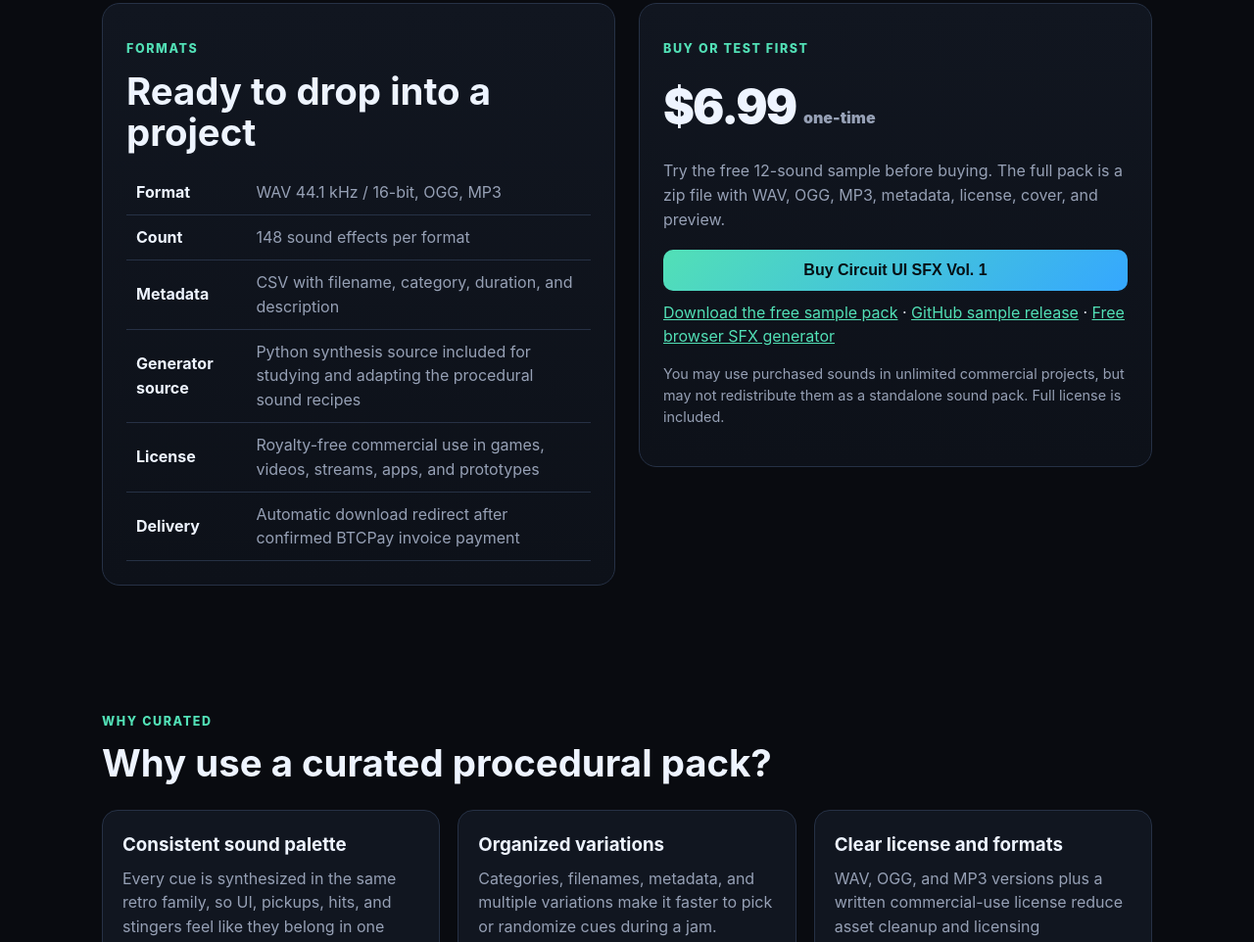
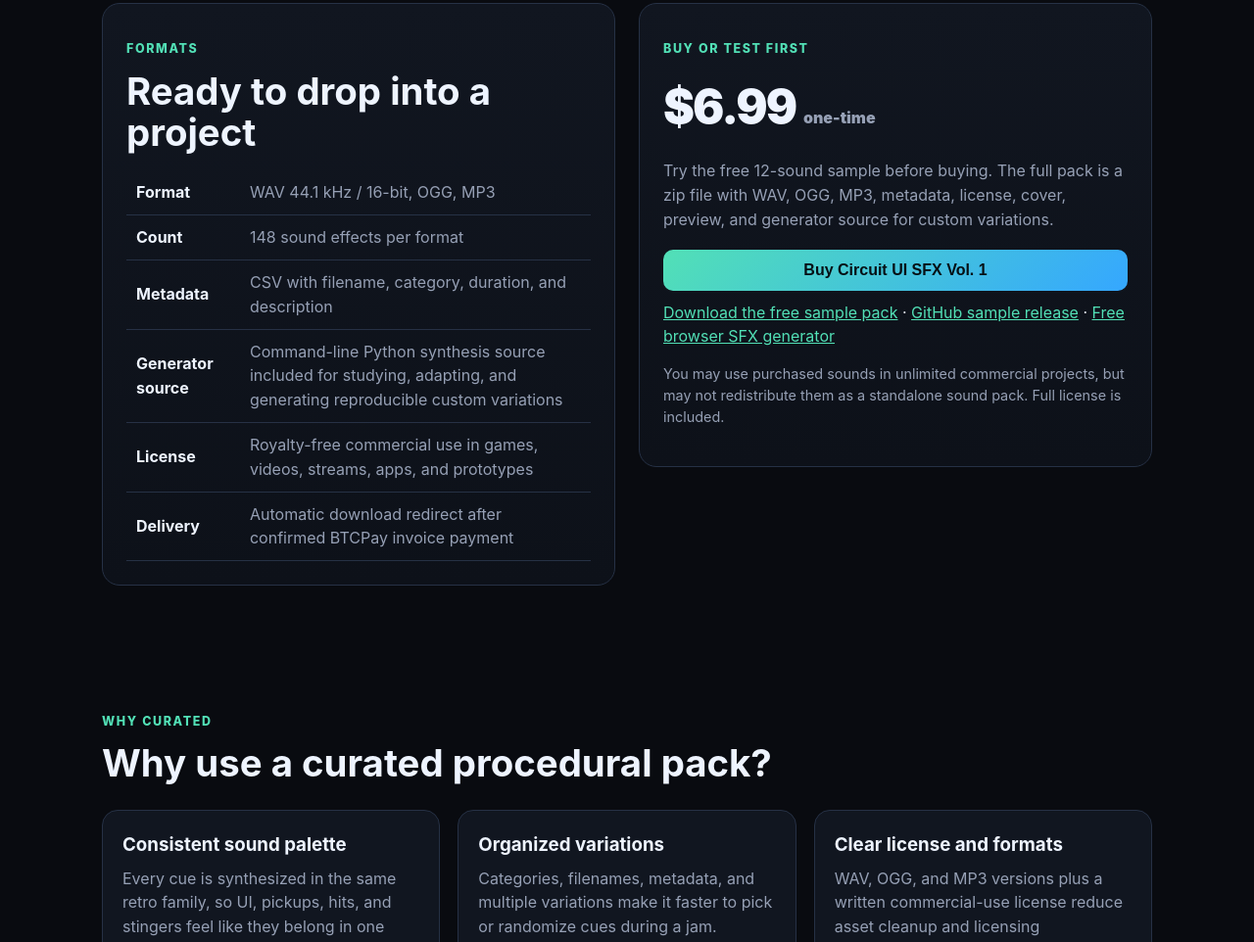
Before and after one commit to SecondWindMC/SecondWindMC.github.io, a plain HTML site: page circuit-ui-sfx.html in a window 1280 px wide. Shown: the part 2597-3559 px from the top of the page at 98% size. Drawn offline with Linux system fonts and the light colour scheme.

Commit message:
Clarify custom SFX generator value
Co-Authored-By: Devin AI <158243242+devin-ai-integration[bot]@users.noreply.github.com>

```diff
--- a/circuit-ui-sfx.html
+++ b/circuit-ui-sfx.html
@@ -77,7 +77,7 @@
         <tr><th>Format</th><td>WAV 44.1 kHz / 16-bit, OGG, MP3</td></tr>
         <tr><th>Count</th><td>148 sound effects per format</td></tr>
         <tr><th>Metadata</th><td>CSV with filename, category, duration, and description</td></tr>
-        <tr><th>Generator source</th><td>Python synthesis source included for studying and adapting the procedural sound recipes</td></tr>
+        <tr><th>Generator source</th><td>Command-line Python synthesis source included for studying, adapting, and generating reproducible custom variations</td></tr>
         <tr><th>License</th><td>Royalty-free commercial use in games, videos, streams, apps, and prototypes</td></tr>
         <tr><th>Delivery</th><td>Automatic download redirect after confirmed BTCPay invoice payment</td></tr>
       </table>
@@ -85,7 +85,7 @@
     <div class="panel">
       <p class="kicker">Buy or test first</p>
       <div class="price">$6.99 <small>one-time</small></div>
-      <p class="lead" style="font-size:1rem">Try the free 12-sound sample before buying. The full pack is a zip file with WAV, OGG, MP3, metadata, license, cover, and preview.</p>
+      <p class="lead" style="font-size:1rem">Try the free 12-sound sample before buying. The full pack is a zip file with WAV, OGG, MP3, metadata, license, cover, preview, and generator source for custom variations.</p>
       <form action="https://pay.btc.aw/apps/2YJYxCQ3LEYqeWHrXynTjw56i1Vt/pos" method="post" style="margin:18px 0 10px"><input type="hidden" name="choiceKey" value="circuit-ui-sfx-v1"><button class="btn btn-primary" type="submit" style="width:100%">Buy Circuit UI SFX Vol. 1</button></form>
       <a href="free-retro-game-sound-effects.html">Download the free sample pack</a> · <a href="https://github.com/SecondWindMC/CircuitUI-SFX/releases/tag/v1.0-sample">GitHub sample release</a> · <a href="retro-sfx-lab.html">Free browser SFX generator</a>
       <p class="note">You may use purchased sounds in unlimited commercial projects, but may not redistribute them as a standalone sound pack. Full license is included.</p>
```
